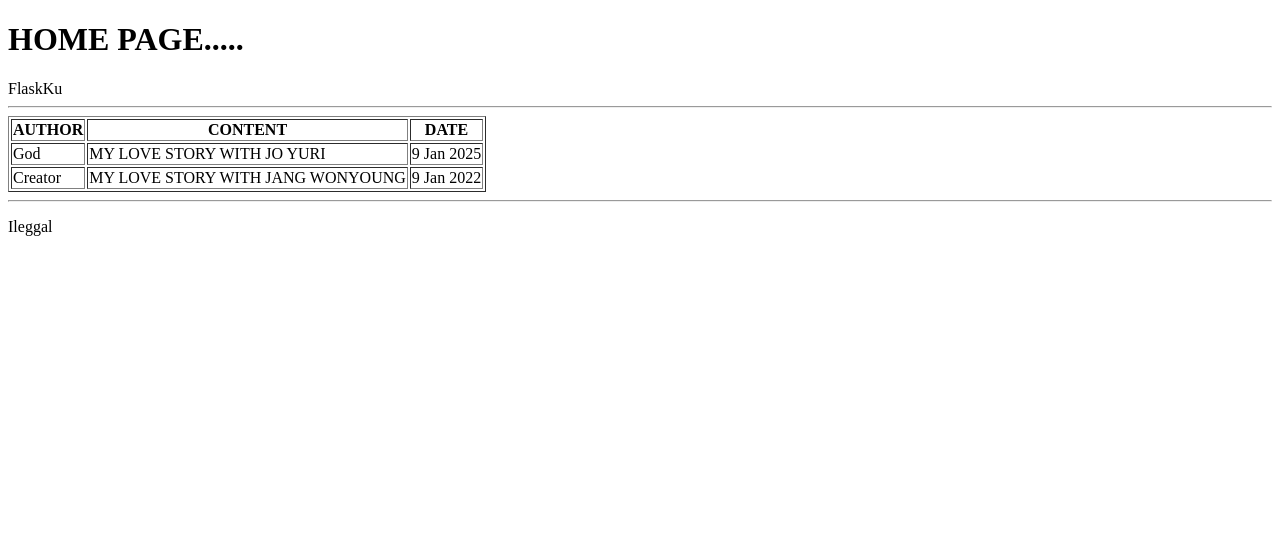
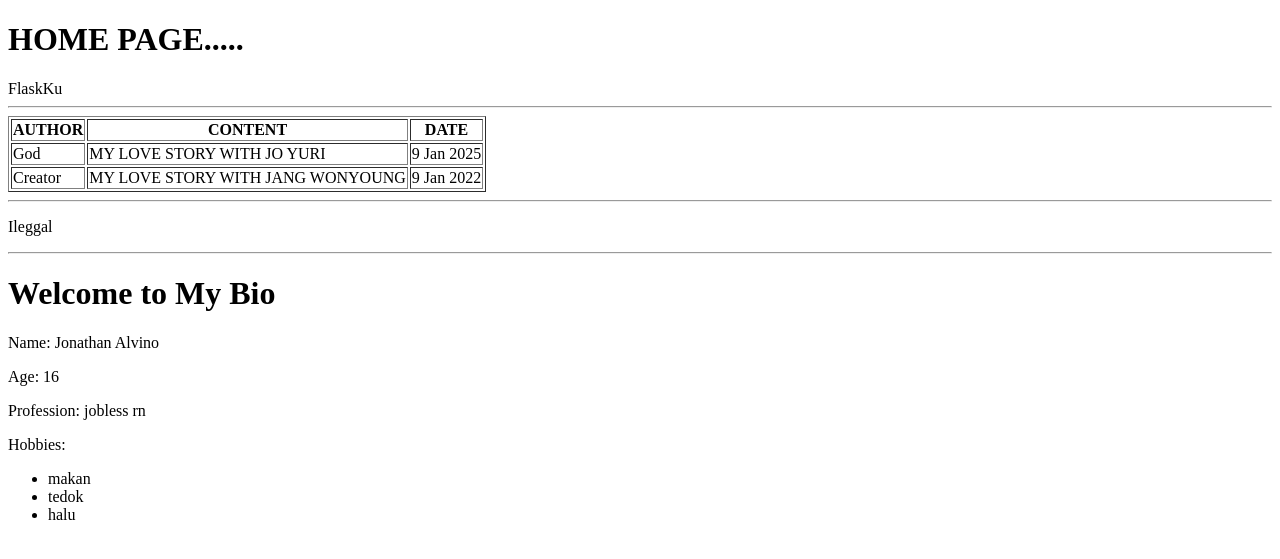
Before and after one commit to Vinozz1/MY-SQL, a Flask app: page / in a window 1280 px wide. Shown: the top 559 px of the page. Run offline with Flask 3, Linux system fonts and the light colour scheme.

Commit message:
tugas adding igs and biodata in home

```diff
--- a/01/main.py
+++ b/01/main.py
@@ -2,6 +2,8 @@ from flask import Flask, render_template
 app = Flask(__name__)
 
 titleWeb = "FlaskKu"
+
+data1 = ["I", "G", "S"]
 
 data = [
     {
@@ -16,10 +18,17 @@ data = [
     }
 ]
 
+bio = {
+        "name": "Jonathan Alvino",
+        "age": 16,
+        "profession": "jobless rn",
+        "hobbies": ["makan", "tedok", "halu"]
+    }
+
 @app.route("/")
 @app.route("/home")
 def home():
-    return render_template('home.html', titleWeb = titleWeb, data=data, usia = 20 )
+    return render_template('home.html', titleWeb = titleWeb, data=data, usia = 20, bio=bio )
 
 @app.route("/about")
 def about():
@@ -33,6 +42,10 @@ def blog():
 def content():
     return render_template('content.html')
 
+@app.route("/igs")
+def igs():
+    return render_template('igs.html', data=data1)
+
 
 
 if __name__ == '__main__':
--- a/01/templates/home.html
+++ b/01/templates/home.html
@@ -9,7 +9,7 @@
     <h1>HOME PAGE.....</h1>
     {{ titleWeb }}
     <hr>
-    <table border="1">
+    <table border="1" , margin="center">
         <tr>
             <th>AUTHOR</th>
             <th>CONTENT</th>
@@ -29,5 +29,16 @@
         {% else %}
             <p>Legal</p>
         {% endif %}
+    <hr>
+    <h1>Welcome to My Bio</h1>
+    <p>Name: {{ bio.name }}</p>
+    <p>Age: {{ bio.age }}</p>
+    <p>Profession: {{ bio.profession }}</p>
+    <p>Hobbies:</p>
+    <ul>
+        {% for hobby in bio.hobbies %}
+        <li>{{ hobby }}</li>
+        {% endfor %}
+    </ul>
 </body>
 </html>
```
Also changed, not shown: 01/templates/igs.html (added, +48 -0 lines), 01/templates/about.html (line endings or trailing spaces).
